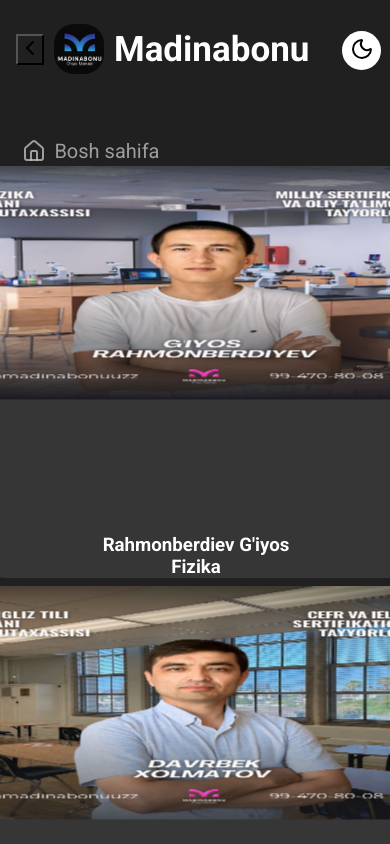
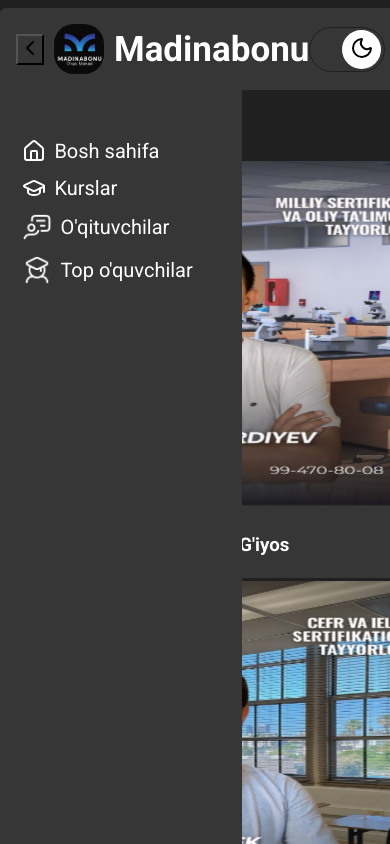
Before and after one commit to MuhammadBek1997/madinabonu-platform, a React (Vite) app: page /teachers in a window 390 px wide. Shown: the top 844 px of the page. Built offline with nearby package versions, Linux system fonts and the light colour scheme.

Commit message:
o'zgarish

```diff
--- a/src/styles/Navbar.css
+++ b/src/styles/Navbar.css
@@ -52,9 +52,11 @@
 
 .theme-cont{
     width: 70px;
-    height: 40px;
+    height: 39px;
     border: 1px solid var(--bg-cont);
-    border-radius: 30px;
+    border-radius: 50px;
+    display: flex;
+    align-items: center;
     position: relative;
     padding: 2px;
 }
@@ -86,7 +88,7 @@
         width: 85vw;
         position: fixed;
         height: fit-content;
-        background-color: var(--bg);
+        background-color: var(--nav-said);
         border: 1px solid var(--border-cont);
         padding: 1rem;
         border-radius: 0.4rem;
@@ -100,7 +102,7 @@
     }
     .saidbar-btn{
         display: inline;
-        background-color: var(--bg);
+        background-color: var(--nav-said);
 
     }
   }
@@ -111,7 +113,7 @@
         width: 93vw;
         position: fixed;
         height: fit-content;
-        background-color: var(--bg);
+        background-color: var(--nav-said);
         border: 1px solid var(--border-cont);
         padding: 1rem;
         border-radius: 0.4rem;
--- a/src/styles/Sidebar.css
+++ b/src/styles/Sidebar.css
@@ -8,6 +8,7 @@
     padding: 1rem;
     top: 1%;
     border-radius: 0.4rem;
+    z-index: 30;
 }
 /* yopilganda berilgan stil */
 .sidebar-open{
@@ -59,7 +60,7 @@
         width: 210px;
         height: 100vh;
         position: fixed;
-        background-color: var(--bg);
+        background-color: var(--nav-said);
         border: 1px solid var(--border-cont);
         padding-top: 100px;
         top: 1%;
@@ -77,8 +78,12 @@
         font-size: 20px;
         padding: 0.4rem;
         text-decoration: none;
+    }
+
+    .menu span{
         color: var(--text-cont);
     }
+
 
     .menus {
         padding-top: 1.5rem;
@@ -99,7 +104,7 @@
         width: 210px;
         height: 100vh;
         position: fixed;
-        background-color: var(--bg);
+        background-color: var(--nav-said);
         border: 1px solid var(--border-cont);
         padding-top: 100px;
         top: 1%;
@@ -110,6 +115,7 @@
 
     .sidebar-open{
         transform:translateX(-100%) ;
+        background-color: var(--nav-said);
     }
     .tag{
         color: grey;
--- a/src/styles/Teachers.css
+++ b/src/styles/Teachers.css
@@ -69,6 +69,7 @@
 
  .card .face.front {
      color: rgb(22, 21, 21);
+     width: 100%;
  }
 
  .card:hover .face.front {
@@ -174,10 +175,18 @@
 
      }
 
+     .card {
+        position: relative;
+        width: 477px;
+        height: 400px;
+        transform-style: preserve-3d;
+        border-radius: 15px;
+    }
+
 
      .pictures {
          width: 477px;
-         height: 210px;
+         height: 310px;
          border-top-left-radius: 0.4rem;
          border-top-right-radius: 0.4rem;
 
```
